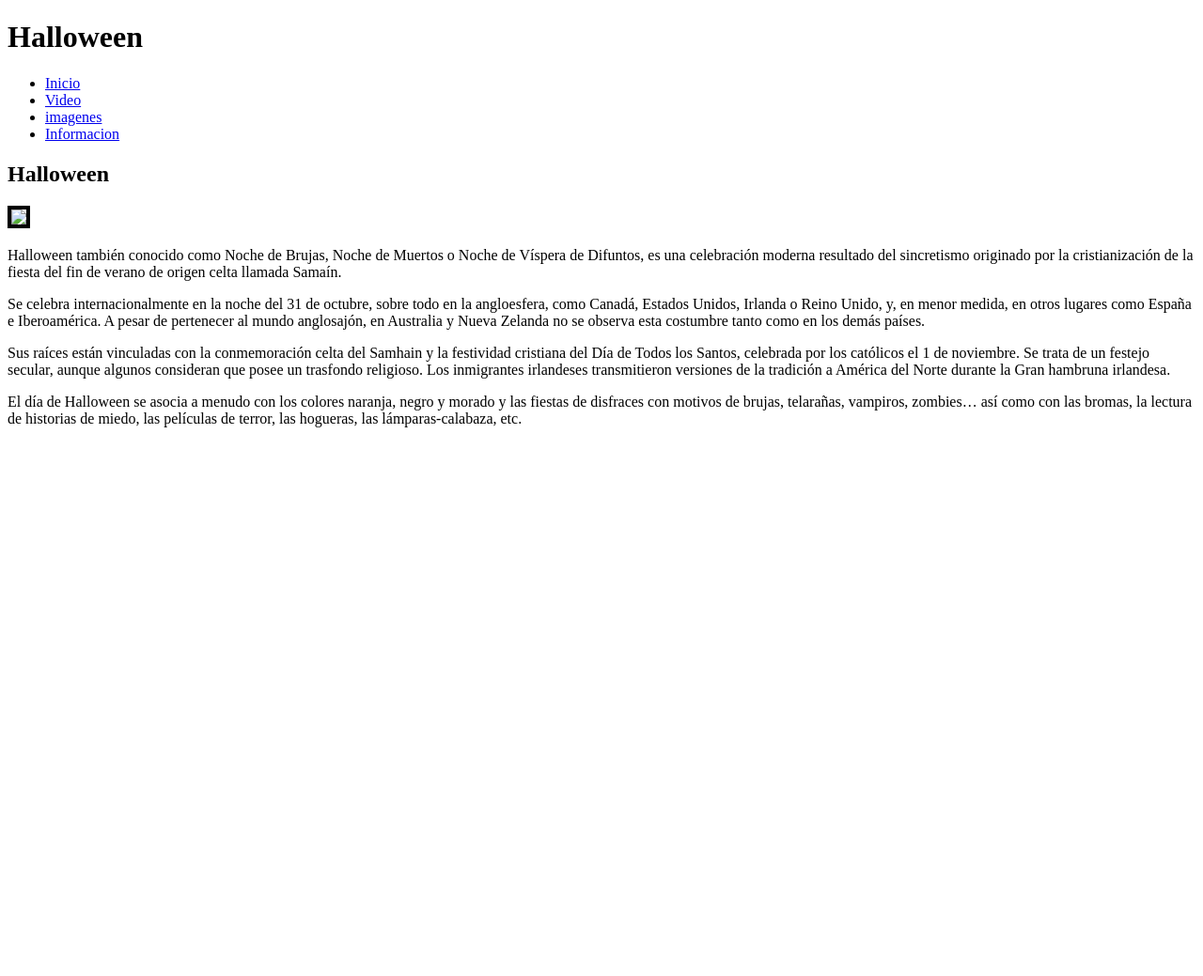
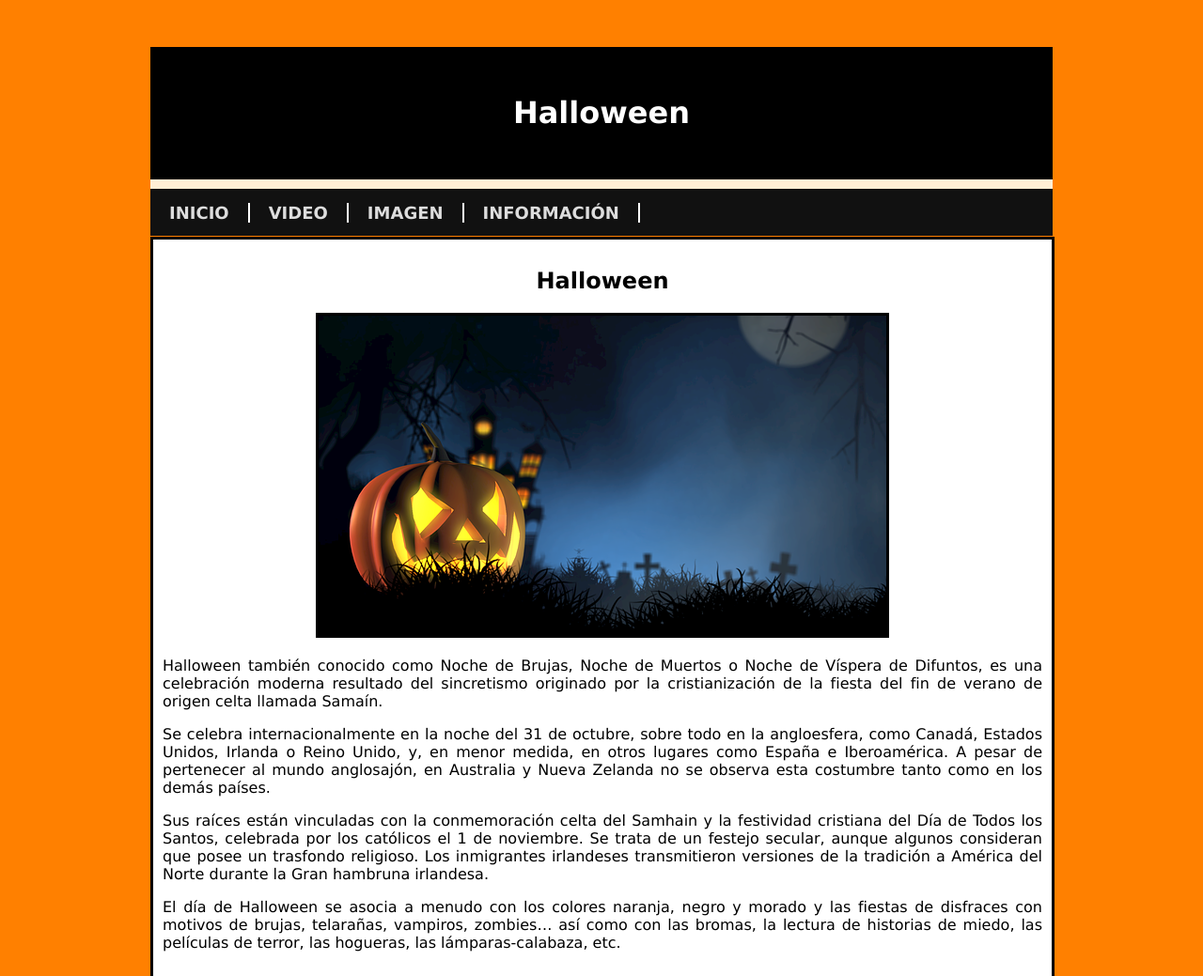
Before and after one commit to AlexPan-utp/halloween, a plain HTML site: page index.html in a window 1280 px wide. Shown: the top 1039 px of the page at 94% size. Before the commit the page ends 800 px from the top, so only its background shows below. Drawn offline with Linux system fonts and the light colour scheme.

Commit message:
agregacion de pagina

```diff
--- /dev/null
+++ b/css/estilos.css
@@ -0,0 +1,63 @@
+body{
+    font-family: Verdana, Geneva, Tahoma, sans-serif;
+    margin: 0;
+    padding: 0;
+    background-color: #ff8000;
+}
+
+h1,h2,.centrar{
+    text-align: center;
+}
+.justificar{
+    text-align: justify;
+}
+/*Encabezado de la pagina*/
+.header{
+    color: white;
+    padding: 30px 15px;
+    margin: 0 auto;
+    border-bottom: 10px solid papayawhip;
+    background-color: black;
+}
+
+/*Barra de navegacion*/
+.navbar{
+    width: 960px;
+    height: 50px;
+    background-color: #111;
+}
+ul{
+    padding: 0;
+    margin: 0;
+    height: 45px;
+    list-style: none;
+}
+li{
+    float: left;
+    display: block;
+    padding: 15px 0;
+}
+a{
+    padding: 0 20px;
+    color: #ddd;
+    border-right:2px solid white ;
+    font-size: 18px;
+    font-weight: bold;
+    text-transform: uppercase;
+    text-decoration: none;
+}
+
+/*En el contenido de la pagina*/
+.contenedor{
+    padding: 0;
+    margin: 50px auto 0;
+    width: 960px;
+}
+.contenido{
+    margin: 0;
+    padding: 10px;
+    float: left;
+    width: 936px;
+    background-color: #fff;
+    border:3px solid black;
+}
--- a/index.html
+++ b/index.html
@@ -8,35 +8,40 @@
 </head>
 <body>
     <div class="contenedor">
-        <div class="header"><h1>
-            Halloween
-        </h1></div>
+        <div class="header">
+            <h1>Halloween</h1>
+        </div>
         <div class="navbar">
             <ul>
                 <li><a href="index.html">Inicio</a></li>
                 <li><a href="video.html">Video</a></li>
-                <li><a href="imagenes.html">imagenes</a></li>
-                <li><a href="info.html">Informacion</a></li>
+                <li><a href="imagenes.html">Imagen</a></li>
+                <li><a href="info.html">Información</a></li>
             </ul>
         </div>
         <div class="body">
-            <div class="contenido"><h2>Halloween</h2>
-
-
+            <div class="contenido">
+                <h2>Halloween</h2>
                 <div class="centrar">
-                <img src="IMG/halloween.png" border="4" >
+                    <img src="img/halloween.png" border="3">
                 </div>
-            <div class="justifica">
-            <p>Halloween también conocido como Noche de Brujas, Noche de Muertos o Noche de Víspera de Difuntos, es una celebración moderna resultado del sincretismo originado por la cristianización de la fiesta del fin de verano de origen celta llamada Samaín.
+                <div class="justificar">
+                    <p>
+                        Halloween también conocido como Noche de Brujas, Noche de Muertos o Noche de Víspera de Difuntos, es una celebración moderna resultado del sincretismo originado por la cristianización de la fiesta del fin de verano de origen celta llamada Samaín.
                     </p>
-        <p>Se celebra internacionalmente en la noche del 31 de octubre, sobre todo en la angloesfera, como Canadá, Estados Unidos, Irlanda o Reino Unido, y, en menor medida, en otros lugares como España e Iberoamérica. A pesar de pertenecer al mundo anglosajón, en Australia y Nueva Zelanda no se observa esta costumbre tanto como en los demás países.
+                    <p>
+                        Se celebra internacionalmente en la noche del 31 de octubre, sobre todo en la angloesfera, como Canadá, Estados Unidos, Irlanda o Reino Unido, y, en menor medida, en otros lugares como España e Iberoamérica. A pesar de pertenecer al mundo anglosajón, en Australia y Nueva Zelanda no se observa esta costumbre tanto como en los demás países.
                     </p>
-        <p>Sus raíces están vinculadas con la conmemoración celta del Samhain y la festividad cristiana del Día de Todos los Santos, celebrada por los católicos el 1 de noviembre. Se trata de un festejo secular, aunque algunos consideran que posee un trasfondo religioso. Los inmigrantes irlandeses transmitieron versiones de la tradición a América del Norte durante la Gran hambruna irlandesa.</p>
-    <p>El día de Halloween se asocia a menudo con los colores naranja, negro y morado y las fiestas de disfraces con motivos de brujas, telarañas, vampiros, zombies… así como con las bromas, la lectura de historias de miedo, las películas de terror, las hogueras, las lámparas-calabaza, etc.
+                    <p>
+                        Sus raíces están vinculadas con la conmemoración celta del Samhain y la festividad cristiana del Día de Todos los Santos, celebrada por los católicos el 1 de noviembre. Se trata de un festejo secular, aunque algunos consideran que posee un trasfondo religioso. Los inmigrantes irlandeses transmitieron versiones de la tradición a América del Norte durante la Gran hambruna irlandesa.
+                    </p>
+                    <p>
+                        El día de Halloween se asocia a menudo con los colores naranja, negro y morado y las fiestas de disfraces con motivos de brujas, telarañas, vampiros, zombies… así como con las bromas, la lectura de historias de miedo, las películas de terror, las hogueras, las lámparas-calabaza, etc.
                     </p>
                 </div>
             </div>
         </div>
     </div>
+
 </body>
 </html>
--- a/info.html
+++ /dev/null
@@ -1,33 +0,0 @@
-<!DOCTYPE html>
-<html lang="es">
-<head>
-    <meta charset="UTF-8">
-    <meta name="viewport" content="width=device-width, initial-scale=1.0">
-    <link rel="stylesheet" href="css/estilos.css">
-    <title>Document</title>
-</head>
-<body>
-    <div class="contenedor">
-        <div class="header"><h1>
-            Halloween
-        </h1></div>
-        <div class="navbar">
-            <ul>
-                <li><a href="index.html">Inicio</a></li>
-                <li><a href="video.html">Video</a></li>
-                <li><a href="imagenes.html">imagenes</a></li>
-                <li><a href="info.html">Informacion</a></li>
-            </ul>
-        </div>
-        <div class="body">
-            <div class="contenido">
-                <h2>Imagenes</h2>
-                <div class="centrar">
-                    <iframe  width="560" height="315" src="https://www.youtube.com/watch?v=dQw4w9WgXcQ" frameborder="0" allowfullscreen></iframe>
-                </div>
-
-            </div>
-        </div>
-    </div>
-</body>
-</html>
```
Also changed, not shown: imagenes.html (+8 -8 lines), video.html (+7 -7 lines), Hallowen.txt (deleted), img/halloween.png (added), img/halloween1.jpg (added), img/halloween2.jpg (added), img/halloween3.jpg (added), img/halloween4.jpg (added), img/halloween5.jpg (added). Lines whose indentation alone changed are shown as unchanged.
